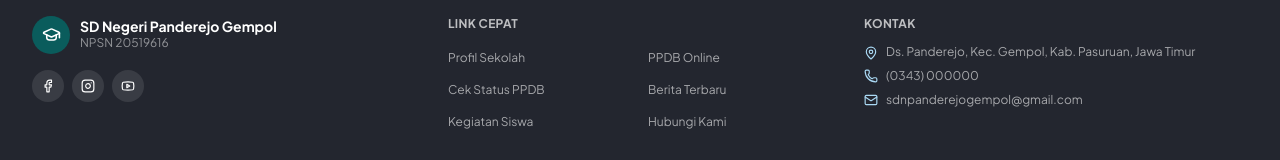
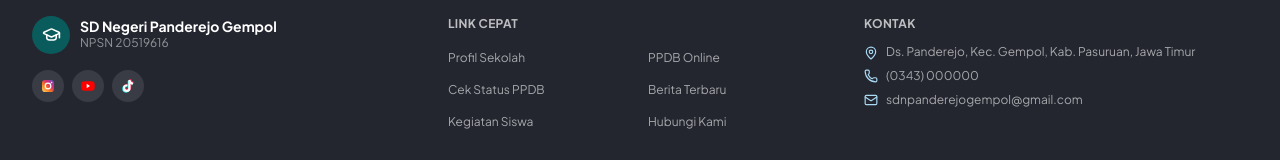
Before and after one commit to bondetJr/sdn-panderejo-gempol, a Next.js app: page / in a window 1280 px wide. Shown: the part 2564-2724 px from the top of the page. Built offline with nearby package versions, Linux system fonts and the light colour scheme; no server answers; the database is empty.

Commit message:
Update social media icons and links in Footer

```diff
--- a/components/layout/Footer.tsx
+++ b/components/layout/Footer.tsx
@@ -1,5 +1,5 @@
 import Link from "next/link";
-import { Facebook, Instagram, Youtube, MapPin, Phone, Mail } from "lucide-react";
+import { MapPin, Phone, Mail } from "lucide-react";
 import { FOOTER_QUICK_LINKS } from "@/lib/nav-config";
 import { SchoolLogo } from "@/components/layout/SchoolLogo";
 import type { SchoolProfile } from "@/lib/school";
@@ -23,14 +23,14 @@ export function Footer({ school }: { school: SchoolProfile }) {
               </div>
             </div>
             <div className="mt-4 flex items-center gap-2">
-              <SocialIcon href="#" label="Facebook">
-                <Facebook className="h-3.5 w-3.5" />
+              <SocialIcon href="https://www.instagram.com/spander.gempol/" label="Instagram">
+                <InstagramIcon />
               </SocialIcon>
-              <SocialIcon href="#" label="Instagram">
-                <Instagram className="h-3.5 w-3.5" />
+              <SocialIcon href="https://www.youtube.com/@sdnpanderejo9764" label="YouTube">
+                <YouTubeIcon />
               </SocialIcon>
-              <SocialIcon href="#" label="YouTube">
-                <Youtube className="h-3.5 w-3.5" />
+              <SocialIcon href="https://www.tiktok.com/@spander.id" label="TikTok">
+                <TikTokIcon />
               </SocialIcon>
             </div>
           </div>
@@ -97,12 +97,65 @@ function SocialIcon({
   children: React.ReactNode;
 }) {
   return (
-    <Link
+    <a
       href={href}
       aria-label={label}
+      target="_blank"
+      rel="noopener noreferrer"
       className="flex h-8 w-8 items-center justify-center rounded-full bg-white/10 text-white transition-colors hover:bg-primary-teal"
     >
       {children}
-    </Link>
+    </a>
   );
 }
+
+function InstagramIcon() {
+  return (
+    <svg viewBox="0 0 24 24" aria-hidden="true" className="h-4 w-4">
+      <defs>
+        <linearGradient id="instagram-gradient" x1="0%" y1="100%" x2="100%" y2="0%">
+          <stop offset="0%" stopColor="#feda75" />
+          <stop offset="35%" stopColor="#fa7e1e" />
+          <stop offset="65%" stopColor="#d62976" />
+          <stop offset="100%" stopColor="#4f5bd5" />
+        </linearGradient>
+      </defs>
+      <rect x="3" y="3" width="18" height="18" rx="5" fill="url(#instagram-gradient)" />
+      <circle cx="12" cy="12" r="4.2" fill="none" stroke="white" strokeWidth="1.8" />
+      <circle cx="17.4" cy="6.7" r="1.1" fill="white" />
+    </svg>
+  );
+}
+
+function YouTubeIcon() {
+  return (
+    <svg viewBox="0 0 24 24" aria-hidden="true" className="h-4 w-4">
+      <path
+        d="M21.6 7.2a2.8 2.8 0 0 0-2-2C17.8 4.7 12 4.7 12 4.7s-5.8 0-7.6.5a2.8 2.8 0 0 0-2 2A29 29 0 0 0 1.9 12a29 29 0 0 0 .5 4.8 2.8 2.8 0 0 0 2 2c1.8.5 7.6.5 7.6.5s5.8 0 7.6-.5a2.8 2.8 0 0 0 2-2 29 29 0 0 0 .5-4.8 29 29 0 0 0-.5-4.8Z"
+        fill="#ff0000"
+      />
+      <path d="m10 15.5 5-3.5-5-3.5v7Z" fill="white" />
+    </svg>
+  );
+}
+
+function TikTokIcon() {
+  return (
+    <svg viewBox="0 0 24 24" aria-hidden="true" className="h-4 w-4">
+      <path
+        d="M15.8 3c.3 2.2 1.5 3.5 3.7 3.7v3.1a8.6 8.6 0 0 1-3.7-1.1v6.6a5.7 5.7 0 1 1-5.7-5.7c.4 0 .8 0 1.2.1v3.2a2.5 2.5 0 1 0 1.3 2.2V3h3.2Z"
+        fill="#25f4ee"
+        transform="translate(-1 1)"
+      />
+      <path
+        d="M15.8 3c.3 2.2 1.5 3.5 3.7 3.7v3.1a8.6 8.6 0 0 1-3.7-1.1v6.6a5.7 5.7 0 1 1-5.7-5.7c.4 0 .8 0 1.2.1v3.2a2.5 2.5 0 1 0 1.3 2.2V3h3.2Z"
+        fill="#fe2c55"
+        transform="translate(1 -1)"
+      />
+      <path
+        d="M15.8 3c.3 2.2 1.5 3.5 3.7 3.7v3.1a8.6 8.6 0 0 1-3.7-1.1v6.6a5.7 5.7 0 1 1-5.7-5.7c.4 0 .8 0 1.2.1v3.2a2.5 2.5 0 1 0 1.3 2.2V3h3.2Z"
+        fill="white"
+      />
+    </svg>
+  );
+}
```
